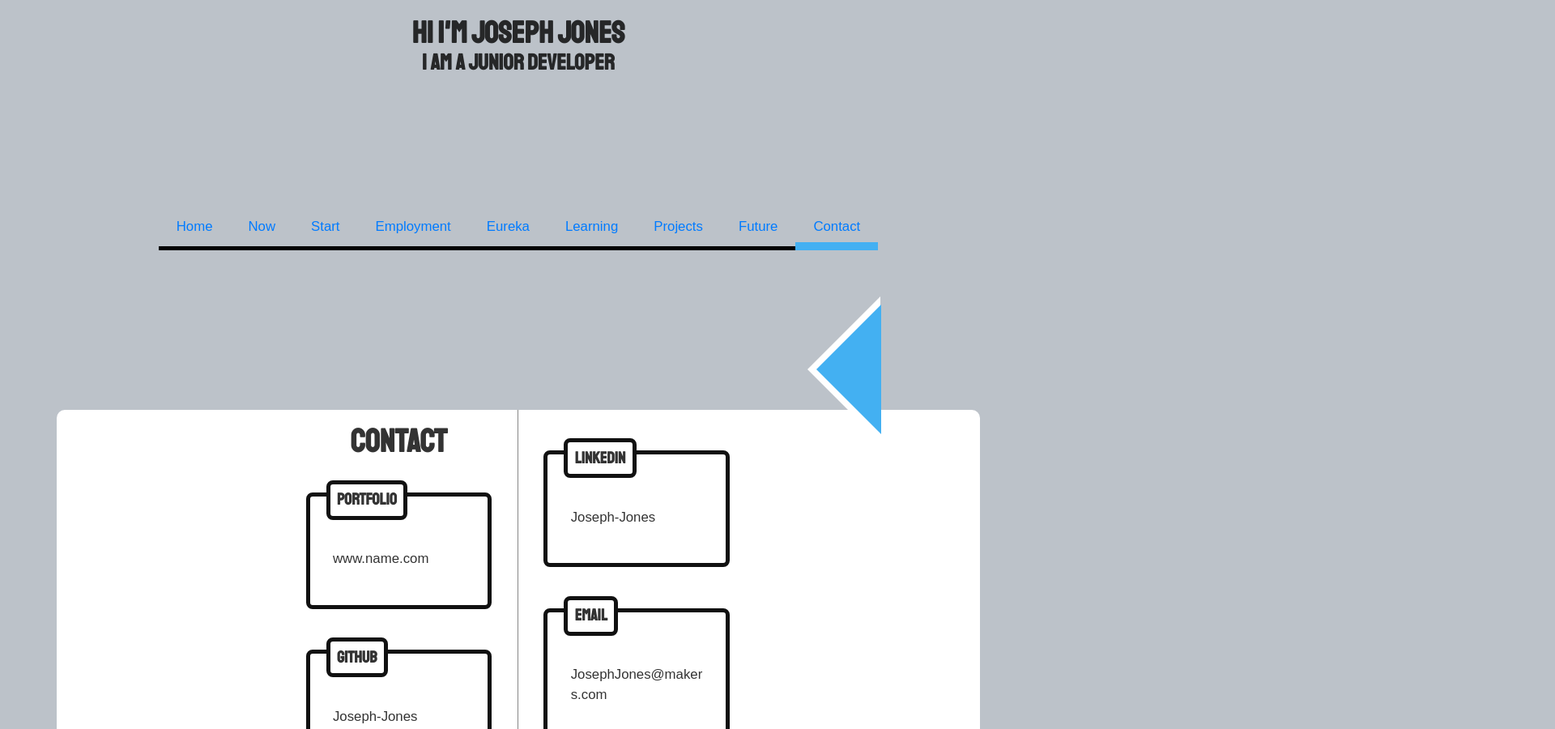
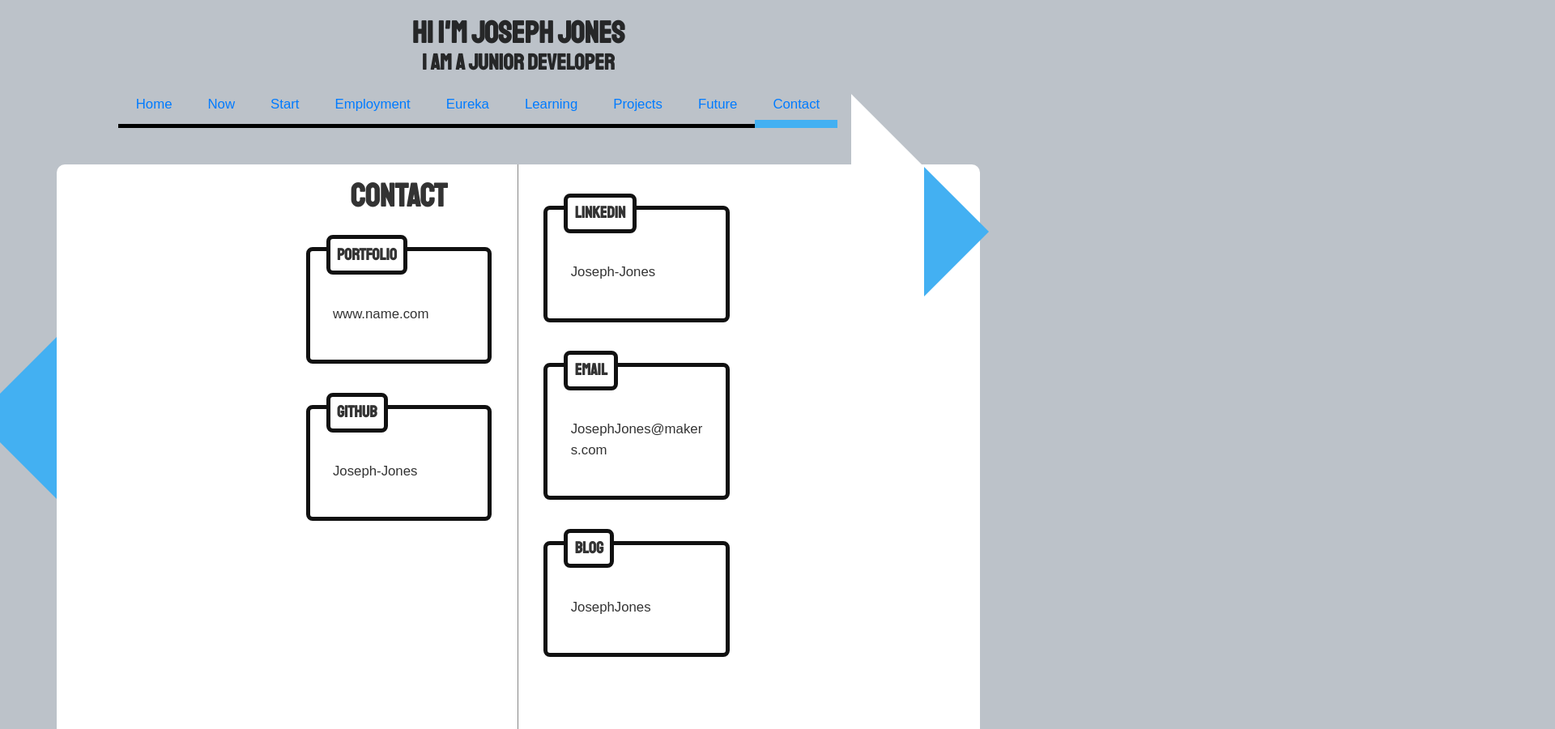
Before and after one commit to makersacademy/example-story-website, a Gatsby site: page /contact/ in a window 1280 px wide. Shown: the top 900 px of the page at 81% size, 1920 px wide, since content can reach past the window. Built offline with nearby package versions, Linux system fonts and the light colour scheme; Gatsby itself is replaced by a stand-in of ours.

Commit message:
left triangle in right position

```diff
--- a/src/components/doublePage/doublePage.scss
+++ b/src/components/doublePage/doublePage.scss
@@ -28,45 +28,3 @@
 .mid-line {
   border-right: 1px solid $color-secondary-light;
 }
-
-
-.triangle-right {
-  position: relative;
-  margin-right: -160px;
-  left: 1126px;
-  top: 240px;
-  border-top: 90px solid transparent;
-  border-bottom: 90px solid transparent;
-  border-left: 90px solid white;
-}
-
-.triangle-right-inner {
-  position: relative;
-  margin-right: -160px;
-  left: 1126px;
-  top: 70px;
-  border-top: 80px solid transparent;
-  border-bottom: 80px solid transparent;
-  border-left: 80px solid $color-accent-light;
-}
-
-
-.triangle-left {
-  position: relative;
-  margin-right: -100px;
-  right: 114px;
-  top: 250px;
-  border-top: 90px solid transparent;
-  border-bottom: 90px solid transparent;
-  border-right: 90px solid white;
-}
-
-.triangle-left-inner {
-  position: relative;
-  margin-right: -100px;
-  right: 113px;
-  top: 80px;
-  border-top: 80px solid transparent;
-  border-bottom: 80px solid transparent;
-  border-right: 80px solid $color-accent-light;
-}
--- a/src/components/navBar/navBar.scss
+++ b/src/components/navBar/navBar.scss
@@ -6,17 +6,17 @@
     a {
       border-bottom: 5px solid black;
       padding: 15px 22px;
-    }
+    };
     a:hover {
       border-bottom: 10px solid $color-accent-light;
       text-decoration: none;
       padding-bottom: 10px;
-    }
+    };
     .active {
       border-bottom: 10px solid $color-accent-light;
       padding-bottom: 10px;
-    }
-  }
+    };
+  };
 
   @media screen and (max-width: $break-medium) {
     a:hover {
@@ -28,3 +28,29 @@
     }
   }
 }
+
+
+
+.triangle-right {
+  position: absolute;
+  border-top: 90px solid transparent;
+  border-bottom: 90px solid transparent;
+  border-left: 90px solid white;
+  .triangle-right-inner {
+    border-top: 80px solid transparent;
+    border-bottom: 80px solid transparent;
+    border-left: 80px solid $color-accent-light;
+  }
+}
+
+
+.triangle-left {
+  position: relative;
+  margin-top:-200px;
+  top: 500px;
+  right: 1081px;
+  position: relative;
+  border-top: 100px solid transparent;
+  border-bottom: 100px solid transparent;
+  border-right: 100px solid $color-accent-light
+}
--- a/src/components/navBar/navBar.tsx
+++ b/src/components/navBar/navBar.tsx
@@ -72,12 +72,10 @@ export const NavBar = () => {
           </Collapse>
         </Navbar>
         <Link to={rightLink}>
-          <div className="triangle-right"/>
-          <div className="triangle-right-inner"/>
-          </Link>
+          <div className="triangle-right"><div className="triangle-right-inner"/></div>
+        </Link>
         <Link to={leftLink}>
-          <div className="triangle-left"/>
-          <div className="triangle-left-inner"/>
+          <div className="triangle-left"><div className="triangle-left-inner"/></div>
         </Link>
       </div>
     </div>
```
